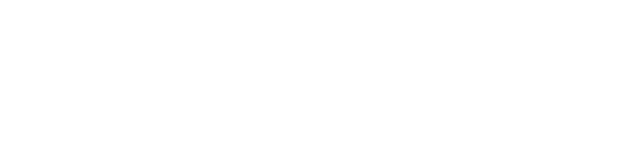
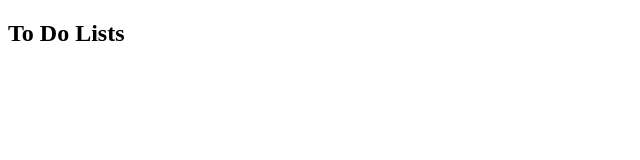
Before and after one commit to hihello-bye/to-do-list, a website built with webpack: page src/template.html in a window 1280 px wide. Shown: the whole page, without its empty margins (0-640 px from the left). Built offline with nearby package versions, Linux system fonts and the light colour scheme.

Commit message:
Create to do list nav with header

```diff
--- a/src/template.html
+++ b/src/template.html
@@ -6,6 +6,8 @@
     <title>To Do List</title>
 </head>
 <body>
-
+    <div id="ToDoListsNav">
+        <h2>To Do Lists</h2>
+    </div>
 </body>
 </html>
```
